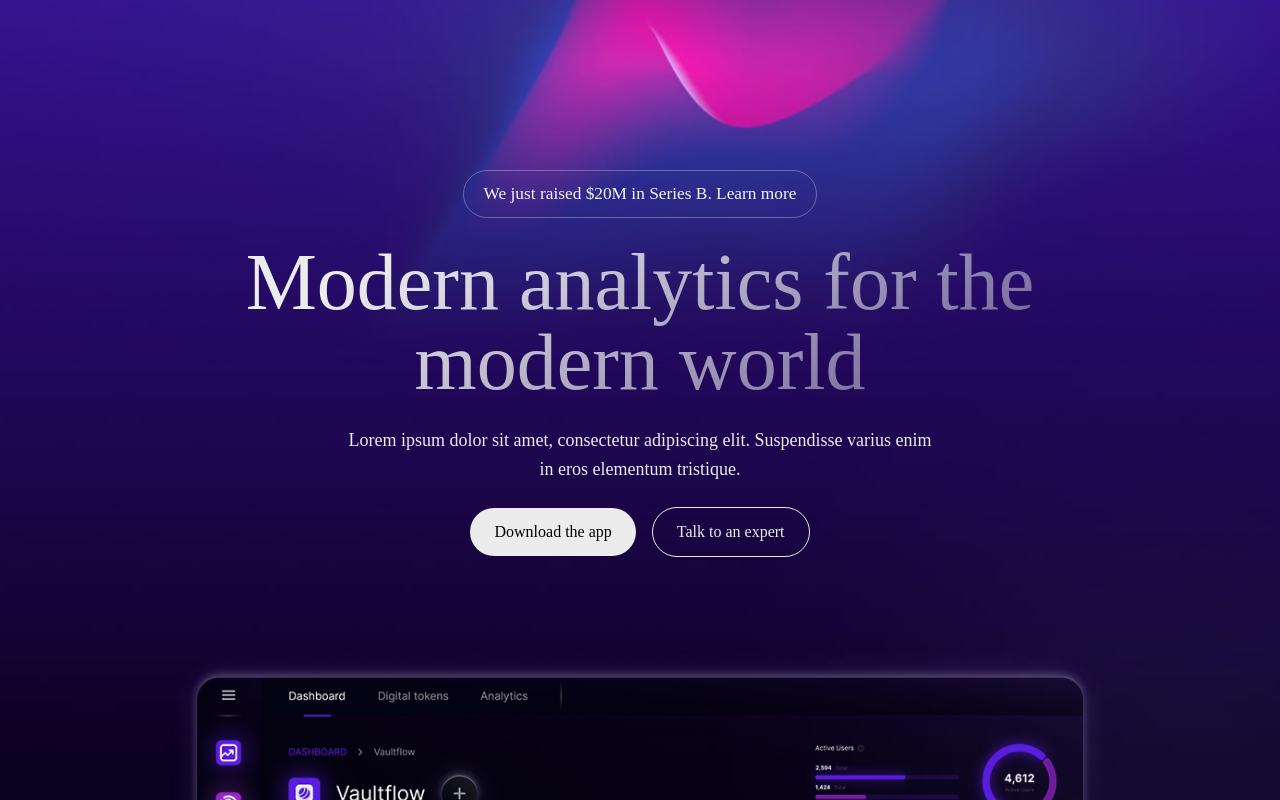
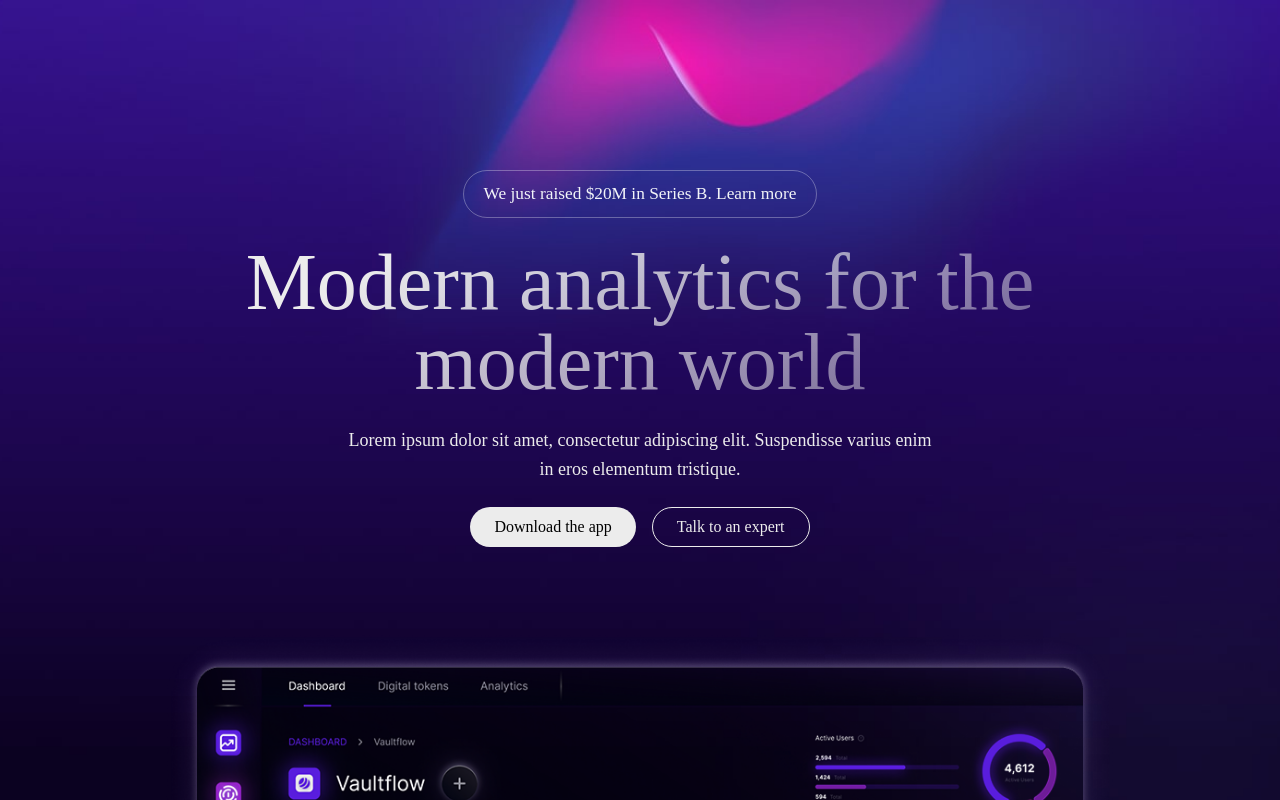
Before and after one commit to hervezossou/vaultflow, a React (Vite) app: page / in a window 1280 px wide. Shown: the top 800 px of the page. Built offline with nearby package versions, Linux system fonts and the light colour scheme.

Commit message:
feat(ui): updated button size

```diff
--- a/src/components/ui/button.tsx
+++ b/src/components/ui/button.tsx
@@ -8,7 +8,7 @@ interface ButtonProps {
 
 export const Button = ({ label, onAction, variant }: ButtonProps) => {
   const baseStyles =
-    "size-max px-6 py-3 rounded-[60px] transition-all ease-in-out duration-300 cursor-pointer font-medium text-sm lg:text-base";
+    "w-max h-10 flex items-center justify-center px-6 py-3 rounded-[60px] transition-all ease-in-out duration-300 cursor-pointer font-medium text-sm lg:text-base";
   const variantStyles =
     variant === "contained"
       ? "bg-light-gray text-rich-dark hover:opacity-80"
```
